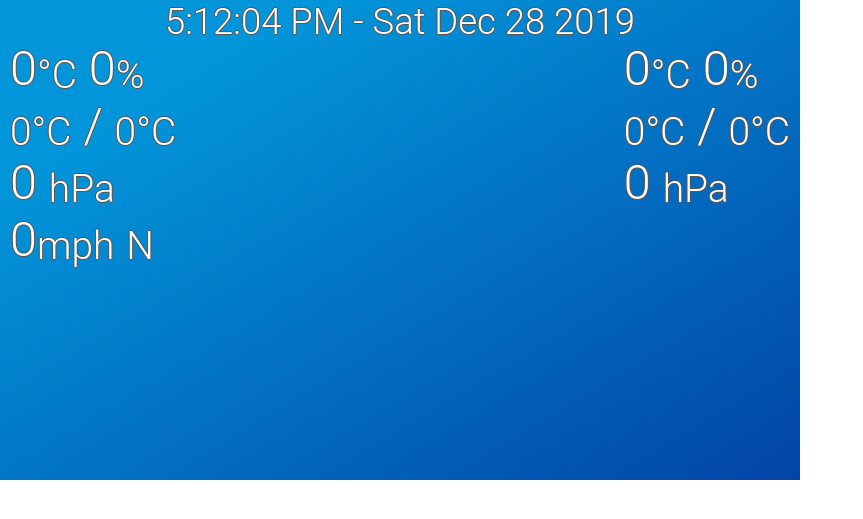
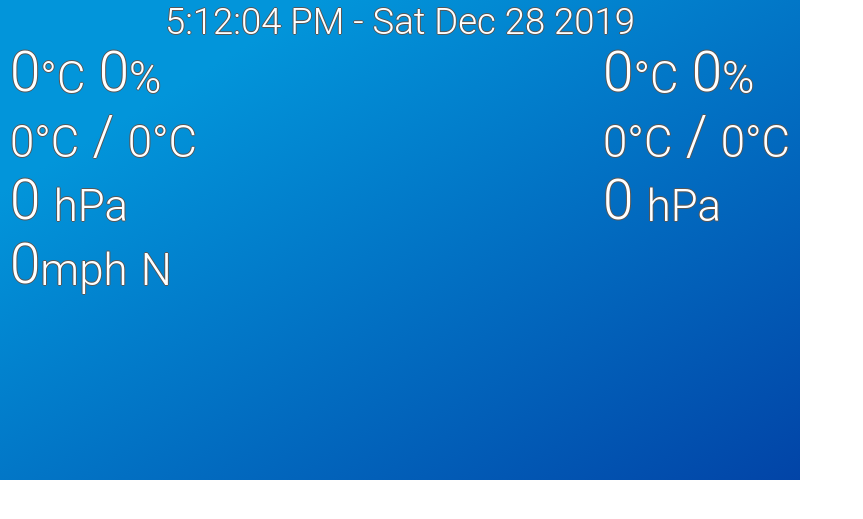
Before and after one commit to JohnELawson/weather-station, a Flask app: page / in a window 1280 px wide. Shown: the top 519 px of the page, without its empty margins (0-863 px from the left). Run offline with Flask 2, Linux system fonts and the light colour scheme; data that the repository does not hold is empty; parts of the project's set-up code (start-up, migrations or seed data) failed here and were passed over; some libraries are stand-ins or nearby versions.

Commit message:
update ui font

```diff
--- a/web/static/main.js
+++ b/web/static/main.js
@@ -47,7 +47,7 @@ async function get_current_weather(){
 async function get_indoors_weather(){
     console.log("checking for indoors weather");
     const data = await getApi(INDOORS_ENDPOINT);
-    // console.log(data)
+    console.log(data)
 
     if(data.temp > indoor_temp_max){
         indoor_temp_max = data.temp;
--- a/web/static/style.css
+++ b/web/static/style.css
@@ -50,7 +50,7 @@ body{
     width: 100%;
     display: flex;
     flex-direction: row;
-    font-size: 1.6em;
+    font-size: 1.8em;
     justify-content: space-between;
 }
 #outdoors_weather_container{
@@ -60,7 +60,7 @@ body{
 }
 #current_description{
     text-transform: capitalize;
-    font-size: 0.9em;
+    font-size: 1.5em;
     text-align: center;
 }
 #indoors_weather_container{
```
Also changed, not shown: 1 other file.
